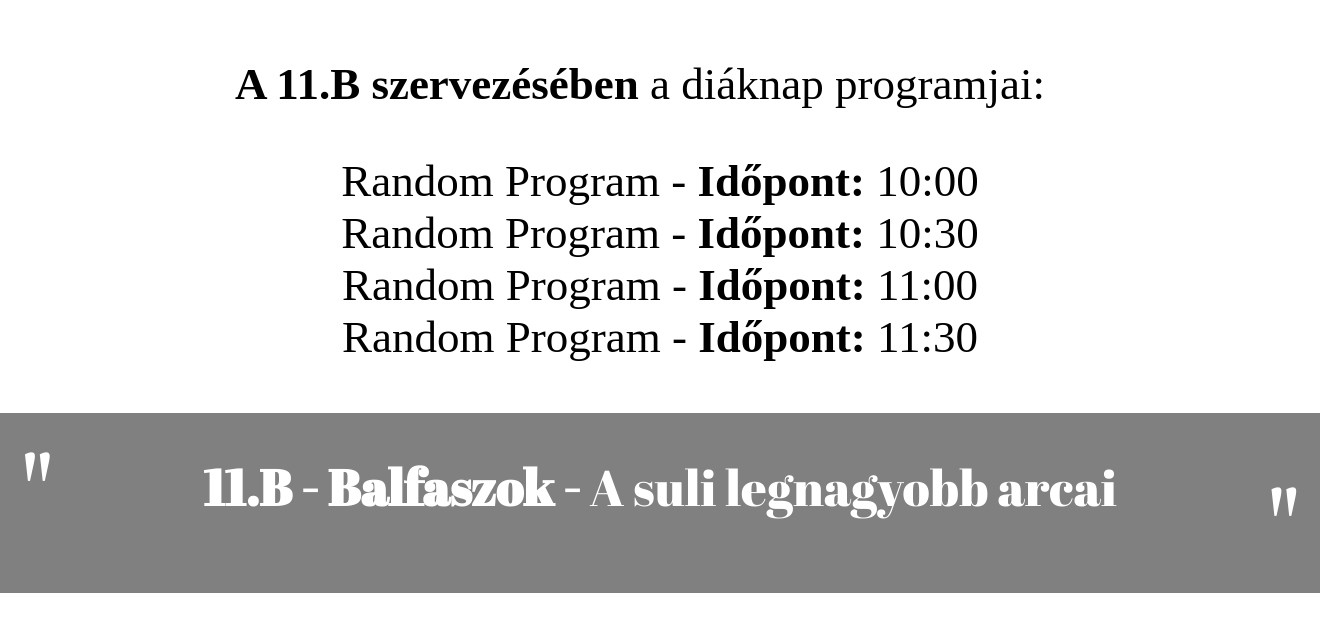
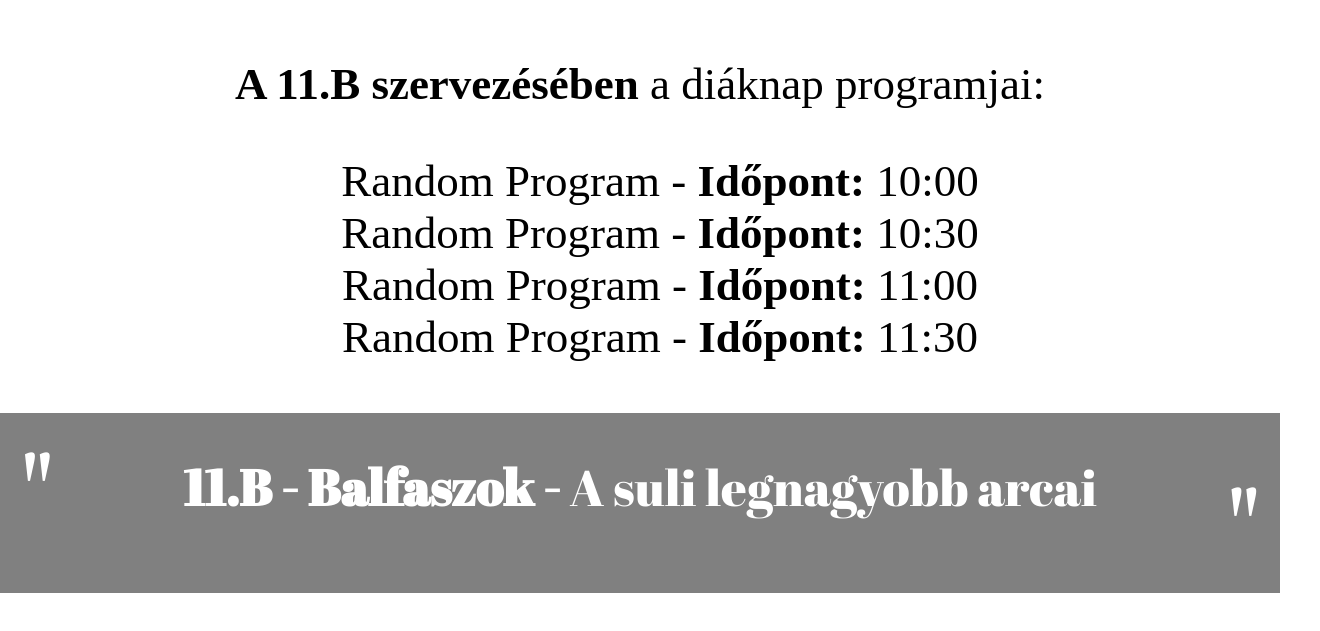
Before and after one commit to faradibalint/faradibalint.github.io, a plain HTML site: page index.html in a window 1280 px wide. Shown: the part 761-1392 px from the top of the page, 1320 px wide, since content can reach past the window. Drawn offline with Linux system fonts and the light colour scheme.

Commit message:
Update style.css

```diff
--- a/style.css
+++ b/style.css
@@ -79,7 +79,7 @@ blockquote{
   font-family: 'Abril Fatface', cursive;
   margin-left:auto;
   margin-right:auto;
-  padding:40px 20px;
+  padding:40px 0px;
   font-size:50px;
 }
 
```
